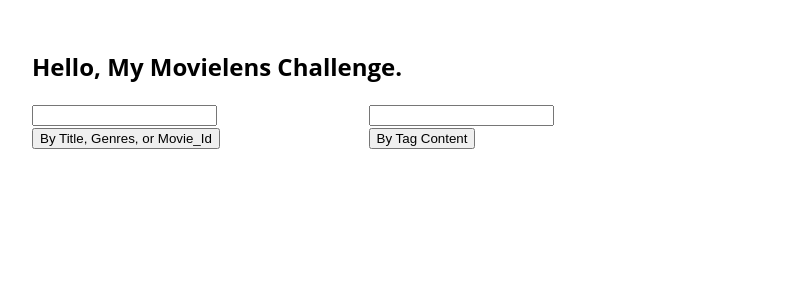
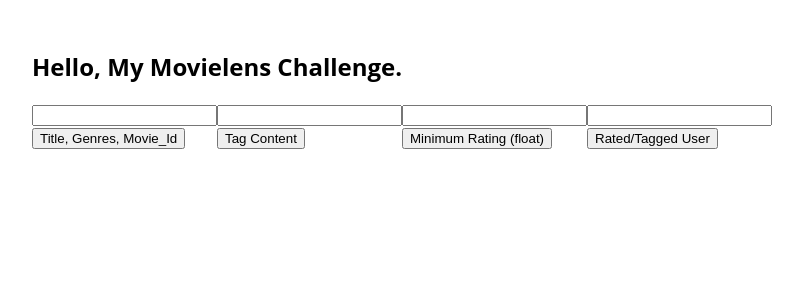
Before and after one commit to xxl4tomxu98/ai-fullstack-eng-challenge, a React (Create React App) app in the folder my-challenge-solution/client/: page / in a window 1280 px wide. Shown: the top 300 px of the page, without its empty margins (308-1111 px from the left). Built offline with nearby package versions, Linux system fonts and the light colour scheme.

Commit message:
add movie search with user_id and min rating

```diff
--- a/my-challenge-solution/client/src/components/SearchDB.js
+++ b/my-challenge-solution/client/src/components/SearchDB.js
@@ -13,6 +13,8 @@
       currentPage: 1,
       term: 'movie',
       tag_content: '',
+      rating_limit: 0,
+      user_id: 1,
     };
 
   }
@@ -26,6 +28,18 @@
   updateTagTerm = (e) => {
     this.setState({
       tag_content: e.target.value,
+    })
+  }
+
+  updateRatingLimit = (e) => {
+    this.setState({
+      rating_limit: e.target.value,
+    })
+  }
+
+  updateUserId = (e) => {
+    this.setState({
+      user_id: e.target.value,
     })
   }
 
@@ -60,7 +74,35 @@
 
   searchMoviesByTag = async () => {
     const term = this.state.tag_content;
-    const res = await fetch(`/search/movies/${term}`)
+    const res = await fetch(`/search/tags/${term}`)
+    if (res.ok) {
+        const { results } = await res.json();
+        console.log(results)
+        this.setState({
+          movieData: results,
+        })
+        return results;
+    }
+    throw res;
+  }
+
+  searchMoviesByRating = async () => {
+    const term = this.state.rating_limit;
+    const res = await fetch(`/search/ratings/${term}`)
+    if (res.ok) {
+        const { results } = await res.json();
+        console.log(results)
+        this.setState({
+          movieData: results,
+        })
+        return results;
+    }
+    throw res;
+  }
+
+  searchMoviesByUserId = async () => {
+    const term = this.state.user_id;
+    const res = await fetch(`/search/users/${term}`)
     if (res.ok) {
         const { results } = await res.json();
         console.log(results)
@@ -102,7 +144,7 @@
                   <button onClick={(e) => {
                           e.preventDefault();
                           this.searchMovies();
-                      }}> By Title, Genres, or Movie_Id
+                      }}> Title, Genres, Movie_Id
                   </button>
               </div>
 
@@ -112,9 +154,30 @@
                   <button onClick={(e) => {
                           e.preventDefault();
                           this.searchMoviesByTag();
-                      }}> By Tag Content
+                      }}> Tag Content
                   </button>
               </div>
+
+              <div>
+                  <input type="text" className="filter-input" data-testid="ratingTerm-id"
+                      onChange={this.updateRatingLimit}/>
+                  <button onClick={(e) => {
+                          e.preventDefault();
+                          this.searchMoviesByRating();
+                      }}> Minimum Rating (float)
+                  </button>
+              </div>
+
+              <div>
+                  <input type="text" className="filter-input" data-testid="userTerm-id"
+                      onChange={this.updateUserId}/>
+                  <button onClick={(e) => {
+                          e.preventDefault();
+                          this.searchMoviesByUserId();
+                      }}> Rated/Tagged User
+                  </button>
+              </div>
+
           </div>
           <div className="pagination">
               {pageNumbers.fill().map((number, index) =>   {
@@ -123,12 +186,13 @@
                 )
               })}
           </div>
+
           <ul className="results">
               {currentMovies.map((movie, index) => {
                 return (
                   <div data-testid="result-row" key={"result-" + index}>
                       <a href={`https://movielens.org/movies/${movie.movie_id}`}>{movie.title}</a><a href={`http://www.imdb.com/title/${movie.imdb_tmdb[0]}`} style={{paddingLeft: '4px'}}>imdb</a><a href={`https://www.themoviedb.org/movie/${movie.imdb_tmdb[1]}`} style={{paddingLeft: '4px'}}>tmdb</a>
-                      <li>Genres: {movie.genres.join(" | ")}</li>
+                      <li>Id: {movie.movie_id}    Genres: {movie.genres.join(" | ")}</li>
                       <li>Num_of_Tags: {movie.tag_count}       Tags: {movie.all_tags.join(' | ')}</li>
                       <li>Num_of_Ratings: {movie.rating_count}    Average Rating: {movie.avg_rating}</li>
                   </div>
```
Also changed, not shown: 1 other file (tests, documents, lock files or other folders).
